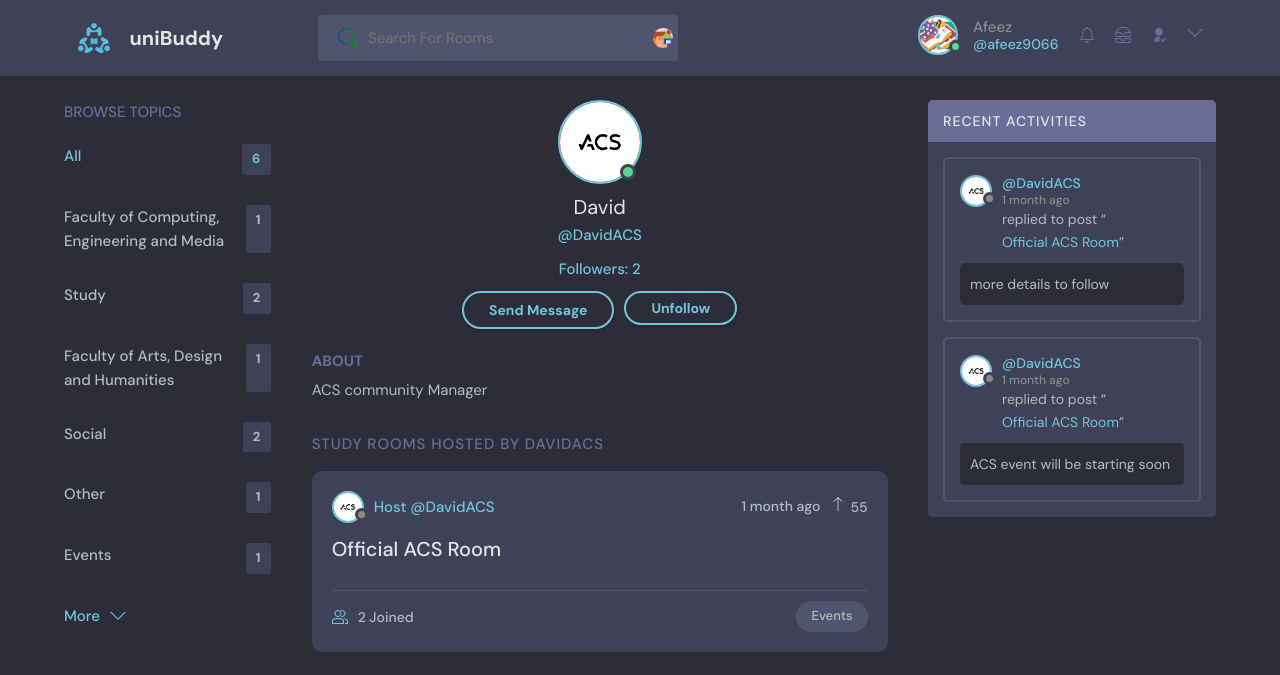
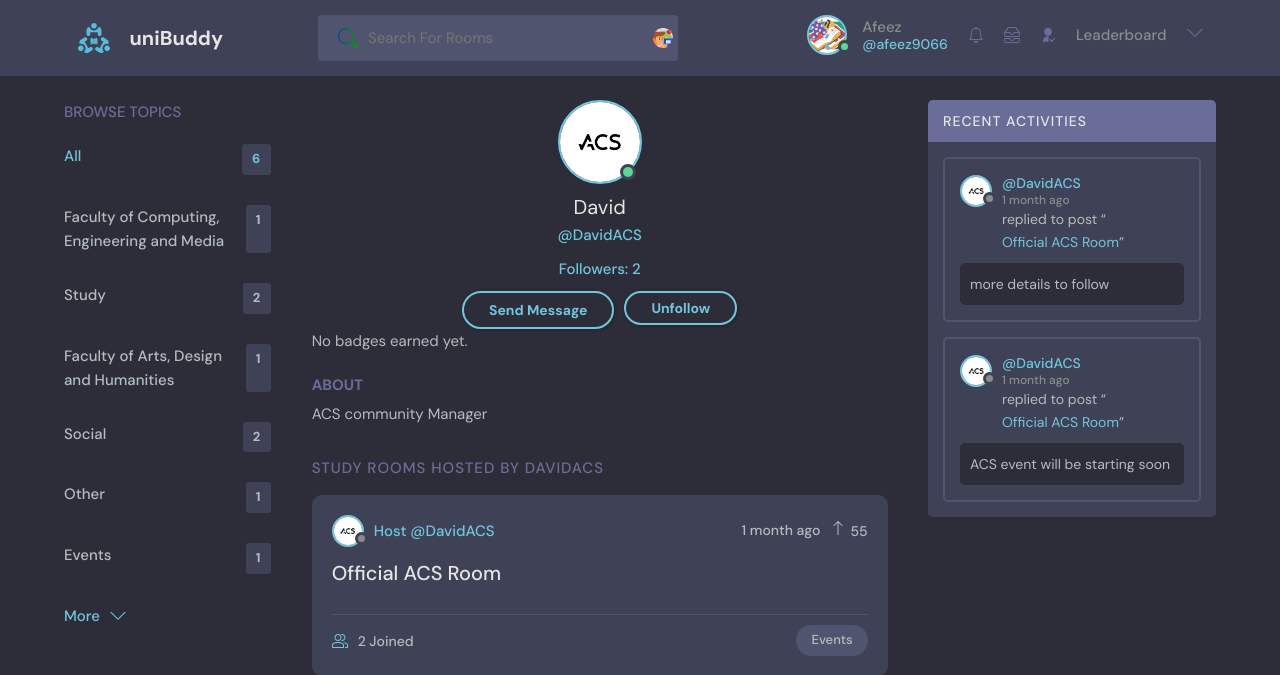
Before and after one commit to ardz01/uniBud, a Django app: page /profile/5/ in a window 1280 px wide. Shown: the top 675 px of the page. Run offline with Django 4.2, Linux system fonts and the light colour scheme; a user stored in the database is signed in; data comes from the database, SQL or seed files in the repository; both versions use the stored data as it was after the commit.

Commit message:
added badges

```diff
--- a/base/models.py
+++ b/base/models.py
@@ -15,6 +15,8 @@ class User(AbstractUser):
     followers = models.ManyToManyField('self', related_name='following', blank=True, symmetrical=False)
     follower_count = models.IntegerField(default=0)
     last_checked = models.DateTimeField(auto_now_add=True)
+
+    badges = models.ManyToManyField('base.Badge', blank=True)
 
     USERNAME_FIELD = 'email'
     REQUIRED_FIELDS = []
@@ -96,3 +98,14 @@ class Reaction(models.Model):
     emoji = models.CharField(max_length=10)
     user = models.ForeignKey(User, on_delete=models.CASCADE)
     message = models.ForeignKey(Message, on_delete=models.CASCADE)
+
+
+
+class Badge(models.Model):
+    name = models.CharField(max_length=255)
+    description = models.TextField()
+    icon = models.ImageField(upload_to='badges/')
+    criteria = models.CharField(max_length=255)
+
+    def __str__(self):
+        return self.name
--- a/base/templates/base/profile.html
+++ b/base/templates/base/profile.html
@@ -40,6 +40,18 @@
         {% endif %}
       </div>
 
+      <div class="badges-container">
+        {% for badge in user.badges.all %}
+            <div class="badge">
+                <img src="{% static 'images/badges/badge_5_rooms.png' %}" alt="{{ badge.name }}" title="{{ badge.description }}" />
+            </div>
+        {% empty %}
+            <p>No badges earned yet.</p>
+        {% endfor %}
+    </div>
+
+
+
 
         <div class="profile__about">
           <h3>About</h3>
--- a/base/urls.py
+++ b/base/urls.py
@@ -45,4 +45,5 @@ urlpatterns = [
     path('join-room/<int:room_pk>/', views.join_room, name='join_room'),
     path('add_reaction/', views.add_reaction, name='add_reaction'),
 
+    path('leaderboard/', views.leaderboard, name='leaderboard'),
 ]
--- /dev/null
+++ b/base/utils.py
@@ -0,0 +1,29 @@
+from base.models import Badge
+
+def assign_badges(user):
+    badges = Badge.objects.all()
+    for badge in badges:
+        # Check if user already has the badge
+        if badge in user.badges.all():
+            continue
+
+        # Check if user meets the criteria to earn the badge
+        if check_criteria(user, badge.criteria):
+            user.badges.add(badge)
+            user.save()
+
+
+
+
+def check_criteria(user, criteria):
+    # Example criteria: 'rooms_created:10'
+    key, value = criteria.split(':')
+    value = int(value)
+
+    if key == 'rooms_created':
+        return user.room_set.count() >= value
+    elif key == 'followers':
+        return user.followers.count() >= value
+    # Add more criteria checks if needed
+
+    return False
--- a/base/views.py
+++ b/base/views.py
@@ -8,6 +8,7 @@ from .models import Room, Topic, Message, User, UserRoomVote, Notification, Reac
 from .forms import RoomForm, UserForm, MyUserCreationForm, MessageForm, UpvoteForm
 from django.shortcuts import get_object_or_404
 from django.utils import timezone
+from .utils import assign_badges
 
 
 # Create your views here.
@@ -151,6 +152,7 @@ def userProfile(request, pk):
     topics = Topic.objects.all()
     followers_count = user.followers.all().count()
     is_following = user.followers.filter(id=request.user.id).exists()
+    assign_badges(user)
 
     if request.method == 'POST':
         if 'follow' in request.POST:
@@ -175,11 +177,21 @@ def userProfile(request, pk):
 
 
 
+def leaderboard(request):
+    users = User.objects.annotate(room_count=Count('room_host')).order_by('-room_count')
+    context = {'users': users}
+    return render(request, 'base/leaderboard.html', context)
+
+
+
+
+
 
 @login_required(login_url='login')
 def createRoom(request):
     form = RoomForm()
     topics = Topic.objects.all()
+    assign_badges(request.user)
     if request.method == 'POST':
         topic_name = request.POST.get('topic')
         topic, created = Topic.objects.get_or_create(name=topic_name)
@@ -205,6 +217,7 @@ def updateRoom(request, pk):
     room = Room.objects.get(id=pk)
     form = RoomForm(instance=room)
     topics = Topic.objects.all()
+    assign_badges(request.user)
     if request.user != room.host:
         return HttpResponse('Your are not allowed here!!')
 
--- a/static/styles/style.css
+++ b/static/styles/style.css
@@ -1901,3 +1901,21 @@ margin-top: 10px; /* Adjust this value according to your needs */
   display: inline-block;
   color: #d9534f;
 }
+
+
+
+.badges-container {
+  display: flex;
+  flex-wrap: wrap;
+}
+
+.badge {
+  width: 30px; /* Adjust the width to your desired size */
+  height: 30px; /* Adjust the height to your desired size */
+  margin-right: 5px;
+}
+
+.badge img {
+  max-width: 100%;
+  height: auto;
+}
--- a/templates/navbar.html
+++ b/templates/navbar.html
@@ -71,6 +71,9 @@
                         <path d="M13 14.062V22H4a8 8 0 0 1 9-7.938zM12 13c-3.315 0-6-2.685-6-6s2.685-6 6-6 6 2.685 6 6-2.685 6-6 6zm5.793 6.914l3.535-3.535 1.415 1.414-4.95 4.95-3.536-3.536 1.415-1.414 2.12 2.121z"/> </g>
                     </svg>
                 </a>
+
+                <a href="{% url 'leaderboard' %}">Leaderboard</a>
+
                 <button class="dropdown-button">
                     <svg version="1.1" xmlns="http://www.w3.org/2000/svg" width="32" height="32" viewBox="0 0 32 32">
                         <title>chevron-down</title>
```
Also changed, not shown: base/templates/base/leaderboard.html (added, +34 -0 lines), base/migrations/0016_badge_alter_user_groups_alter_user_user_permissions.py (added), base/migrations/0017_user_badges.py (added), db.sqlite3, static/images/badges/badge_5_rooms.png (added).
